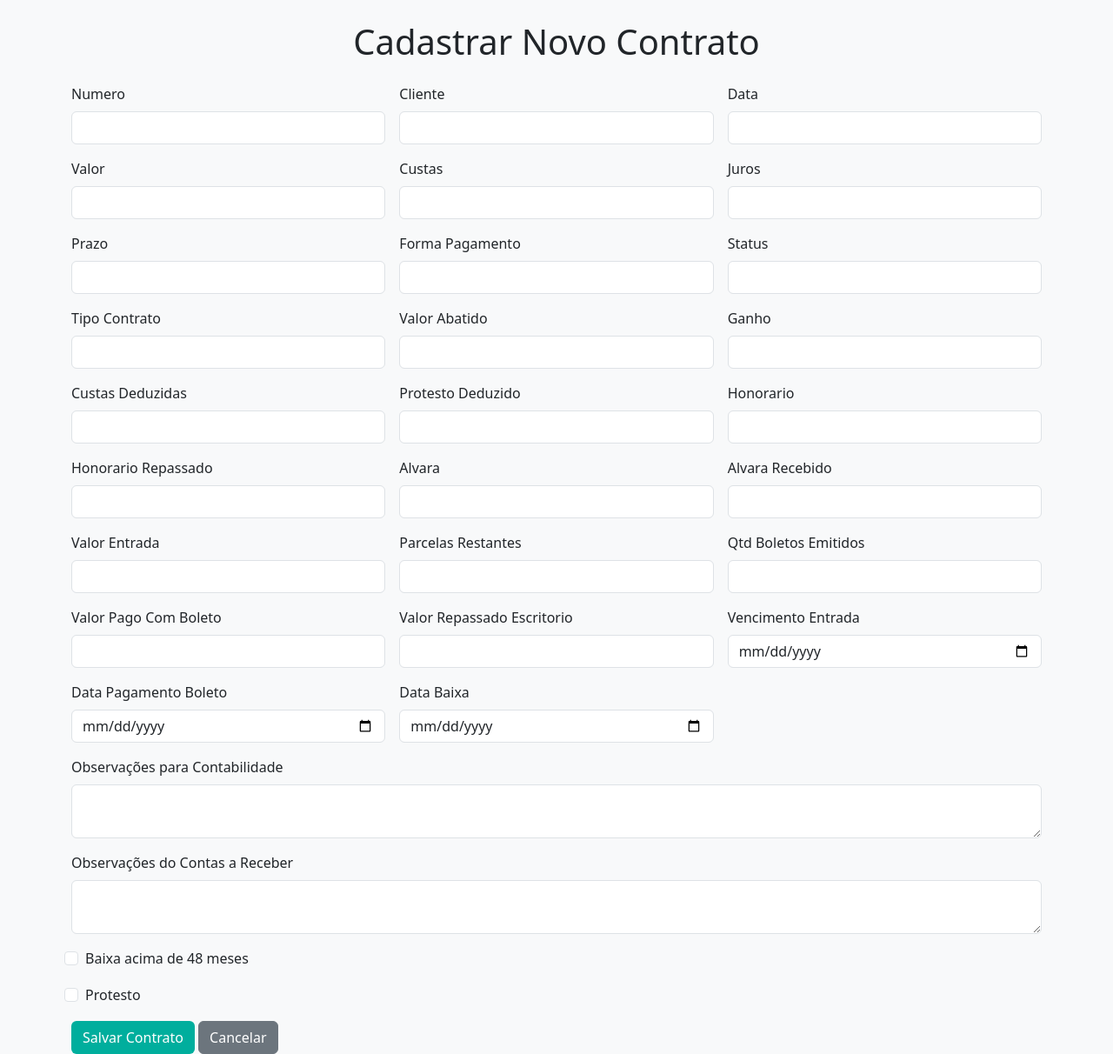
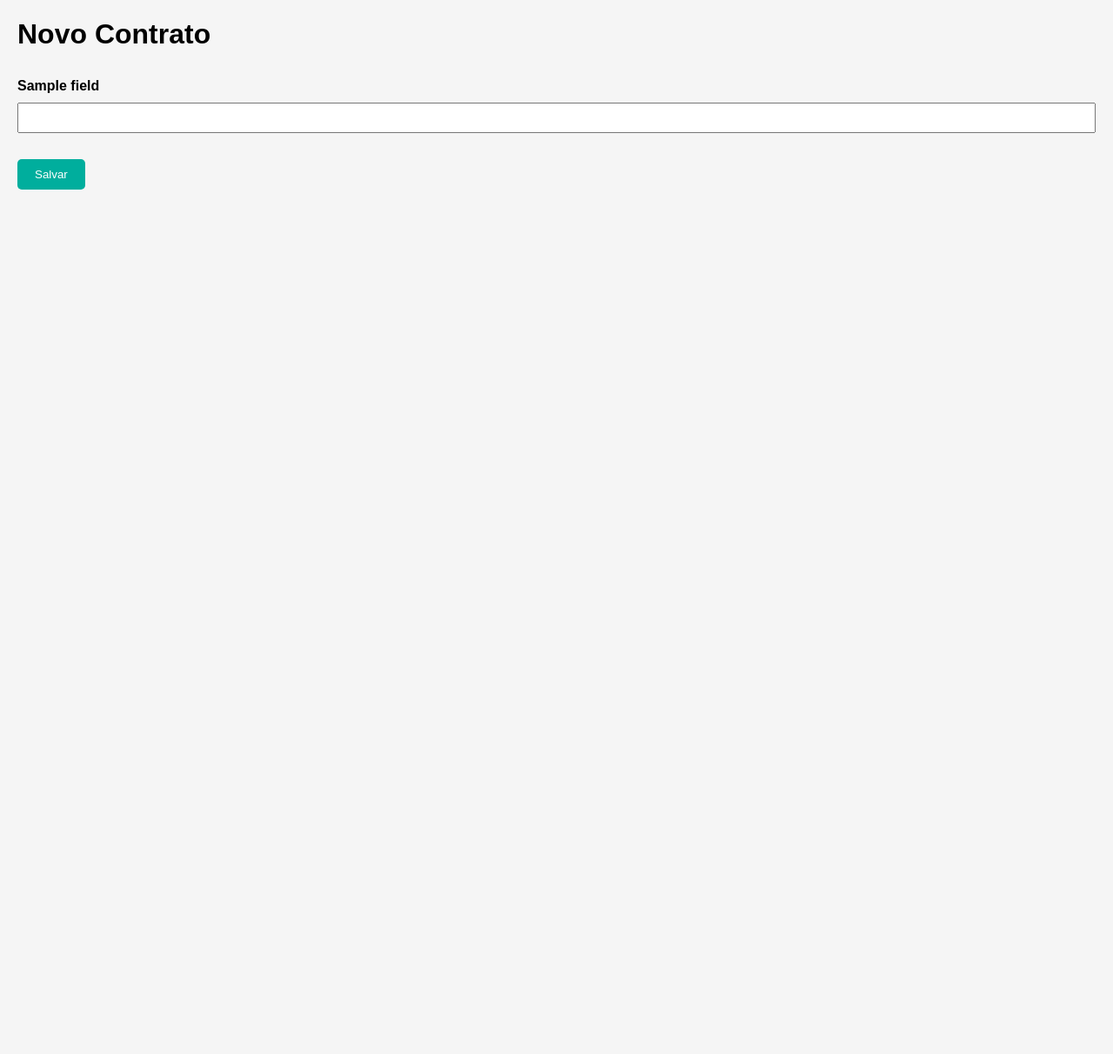
Before and after one commit to felipe4128/Cobran-a, a Flask app: template templates/novo.html in a window 1280 px wide. Shown: the whole page at 87% size. After the commit the page ends 218 px from the top, so only its background shows below. Run offline with Flask 3, Linux system fonts and the light colour scheme; the template is opened without the code that fills it: most values are stand-ins (such as "Sample title", 1, 10 or a date in 2020).

Commit message:
Atualiza templates com visual Sicoob

```diff
--- a/templates/novo.html
+++ b/templates/novo.html
@@ -3,48 +3,22 @@
 <head>
     <meta charset="UTF-8">
     <title>Novo Contrato</title>
-    <link href="https://cdn.jsdelivr.net/npm/bootstrap@5.3.0/dist/css/bootstrap.min.css" rel="stylesheet">
     <style>
-        body { background-color: #F8F9FA; }
-        .btn-sicoob { background-color: #00AE9D; color: white; }
-        .btn-sicoob:hover { background-color: #003641; }
+        body { font-family: Arial; background-color: #f5f5f5; margin: 20px; }
+        form { display: flex; flex-wrap: wrap; gap: 10px; }
+        label { width: 100%; font-weight: bold; margin-top: 10px; }
+        input, textarea { width: 100%; padding: 8px; }
+        button { background-color: #00AE9D; color: white; padding: 10px 20px; border: none; border-radius: 5px; margin-top: 20px; }
     </style>
 </head>
-<body class="container mt-4">
-    <h1 class="text-center mb-4">Cadastrar Novo Contrato</h1>
-    <form method="POST" class="row g-3">
-        {% for campo in ['numero', 'cliente', 'data', 'valor', 'custas', 'juros', 'prazo', 'forma_pagamento', 'status', 'tipo_contrato', 'valor_abatido', 'ganho', 'custas_deduzidas', 'protesto_deduzido', 'honorario', 'honorario_repassado', 'alvara', 'alvara_recebido', 'valor_entrada', 'parcelas_restantes', 'qtd_boletos_emitidos', 'valor_pago_com_boleto', 'valor_repassado_escritorio'] %}
-        <div class="col-md-4">
-            <label class="form-label">{{ campo.replace('_', ' ').title() }}</label>
-            <input type="text" name="{{ campo }}" class="form-control">
-        </div>
+<body>
+    <h1>Novo Contrato</h1>
+    <form method="POST">
+        {% for field in contrato_fields %}
+            <label>{{ field }}</label>
+            <input type="text" name="{{ field }}">
         {% endfor %}
-        {% for campo in ['vencimento_entrada', 'data_pagamento_boleto', 'data_baixa'] %}
-        <div class="col-md-4">
-            <label class="form-label">{{ campo.replace('_', ' ').title() }}</label>
-            <input type="date" name="{{ campo }}" class="form-control">
-        </div>
-        {% endfor %}
-        <div class="col-12">
-            <label class="form-label">Observações para Contabilidade</label>
-            <textarea name="obs_contabilidade" class="form-control"></textarea>
-        </div>
-        <div class="col-12">
-            <label class="form-label">Observações do Contas a Receber</label>
-            <textarea name="obs_contas_receber" class="form-control"></textarea>
-        </div>
-        <div class="col-12 form-check">
-            <input type="checkbox" name="baixa_acima_48_meses" class="form-check-input">
-            <label class="form-check-label">Baixa acima de 48 meses</label>
-        </div>
-        <div class="col-12 form-check">
-            <input type="checkbox" name="protesto" class="form-check-input">
-            <label class="form-check-label">Protesto</label>
-        </div>
-        <div class="col-12">
-            <button type="submit" class="btn btn-sicoob">Salvar Contrato</button>
-            <a href="/" class="btn btn-secondary">Cancelar</a>
-        </div>
+        <button type="submit">Salvar</button>
     </form>
 </body>
 </html>
```
Also changed, not shown: templates/contrato.html (+14 -96 lines), templates/index.html (+27 -24 lines).
